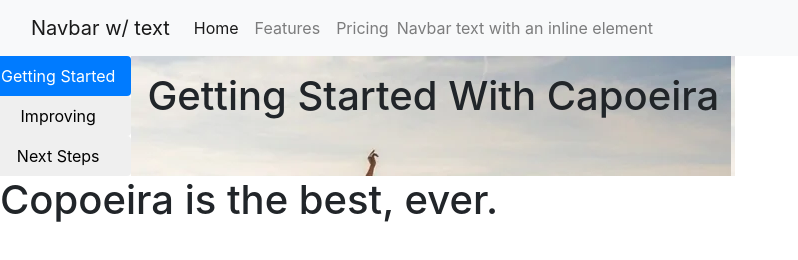
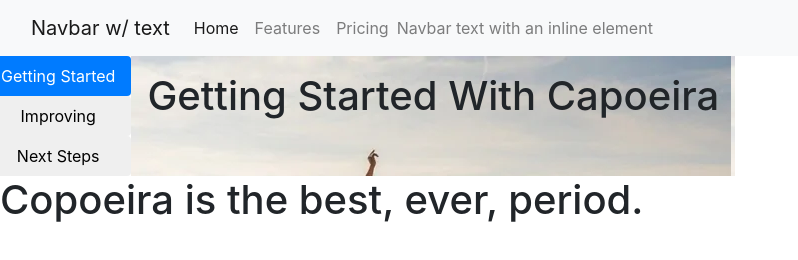
Before and after one commit to melissa-design/capoeira, a plain HTML site: page index.html in a window 1280 px wide. Shown: the whole page, without its empty margins (0-798 px from the left). Drawn offline with nearby package versions, Linux system fonts and the light colour scheme.

Commit message:
added period

```diff
--- a/index.html
+++ b/index.html
@@ -78,7 +78,7 @@
 
         </div>
 
-        <h1>Copoeira is the best, ever.</h1>
+        <h1>Copoeira is the best, ever, period.</h1>
 
     </main>
 
```
